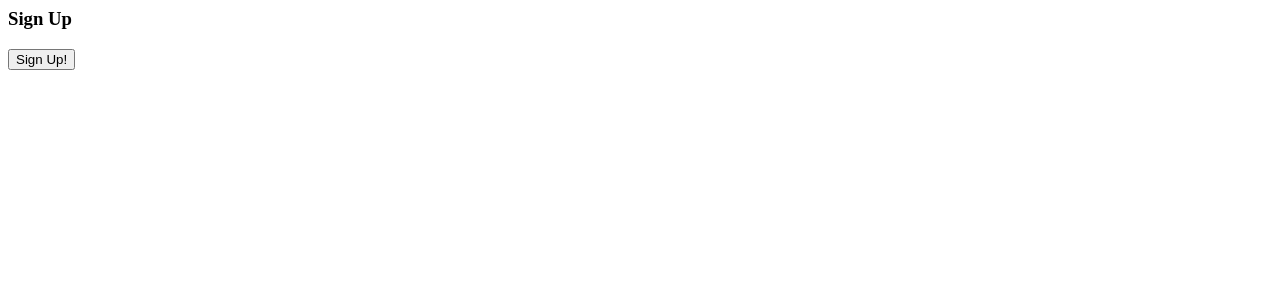
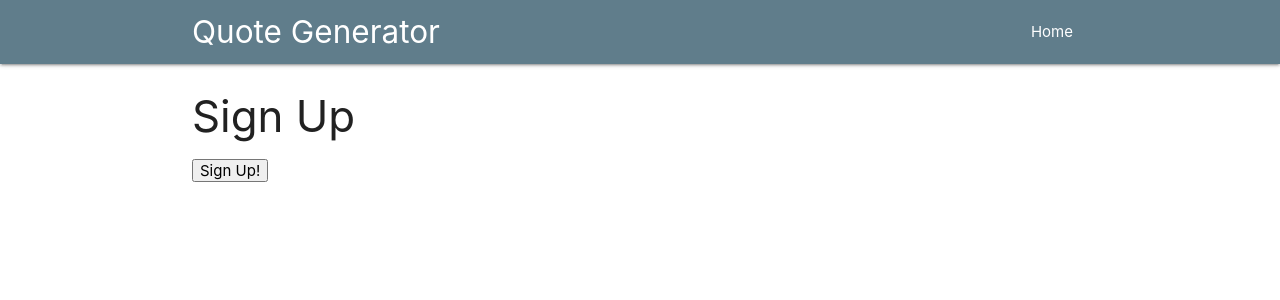
Before and after one commit to Michaudsr/Quote_Generator, a Django app: page /signup/ in a window 1280 px wide. Shown: the top 300 px of the page. Run offline with Django 4.2, Linux system fonts and the light colour scheme; some libraries are stand-ins or nearby versions.

Commit message:
[signup] added navbar to signup page

```diff
--- a/Quote_Generator/main_app/templates/signup.html
+++ b/Quote_Generator/main_app/templates/signup.html
@@ -1,4 +1,50 @@
 {% block content %}
+{% load static %}
+<!DOCTYPE html>
+<html>
+  <head>
+    <!--Import Google Icon Font-->
+    <link href="https://fonts.googleapis.com/icon?family=Material+Icons" rel="stylesheet">
+    <!--Import materialize.css-->
+    <link rel="stylesheet" href="https://cdnjs.cloudflare.com/ajax/libs/materialize/1.0.0/css/materialize.min.css">
+    <link rel="stylesheet" type="text/css" href="/static/style.css">
+    <script src="https://kit.fontawesome.com/6e00979fb8.js" crossorigin="anonymous"></script>
+    <!--Let browser know website is optimized for mobile-->
+  </head>
+
+  <body id="home" class="scrollspy">
+      <div class="navbar-fixed">
+          <nav class=blue-grey darken-1>
+          <div class="container">
+            <div class="nav-wrapper">
+              <a href="#" class="brand-logo">Quote Generator</a>
+              <a href="#" data-target="mobile-nav"
+              class="sidenav-trigger">
+              <i class="material-icons">menu</i>
+                   </a>
+                   <ul class="right hide-on-med-and-down">
+                       <li>
+                           <a href="/">Home</a>
+                       </li>
+                   </ul>
+              </div>
+          </div>
+        </nav>
+      </div>
+      <ul class="sidenav" id="mobile-nav">
+        <li>
+            <a href="#">Home</a>
+        </li>
+        <li>
+            <a href="#">Login</a>
+         </li>
+         <li>
+             <a href="#">Sign Up</a>
+         </li>
+         <li>
+             <a href="#">Extra</a>
+         </li>
+      </ul>
 
   <div class="container text-center" id="signup" >
     <h3 class="title">Sign Up</h3>
```
